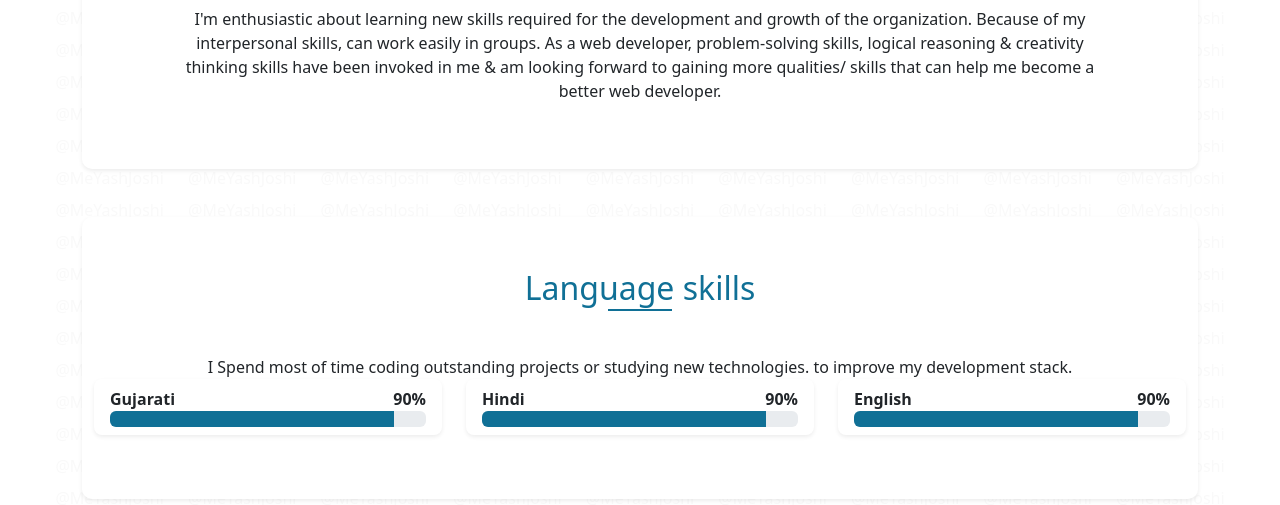
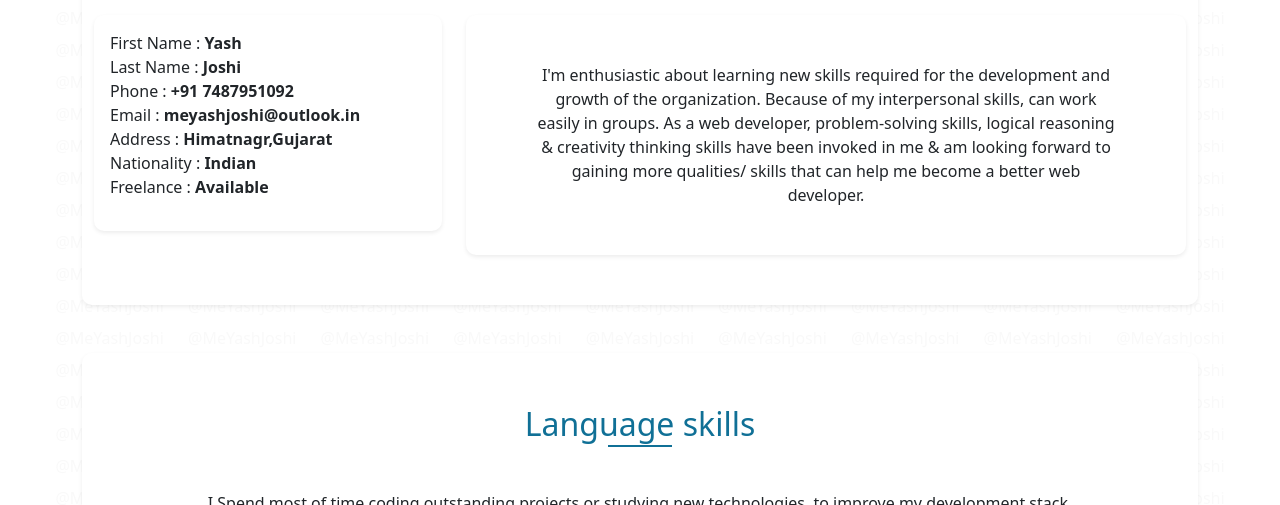
Before and after one commit to MeYashjoshi/Personal_CV, a plain HTML site: page index.html in a window 1280 px wide. Shown: the part 734-1239 px from the top of the page. Drawn offline with nearby package versions, Linux system fonts and the light colour scheme.

Commit message:
Added About section to Personal_CV

```diff
--- a/index.html
+++ b/index.html
@@ -79,28 +79,54 @@
 
             <!--===== ABOUT START =====-->
 
-
-            <section class="about mt-5" id="skills">
-
-
+            <section class="about">
                 <div class="section-title text-center w-100">
 
                     <h2>About</h2>
 
                 </div>
+                <div class="container">
+                <div class="row">
+                    <div class="col-sm-4 ">
+                        <section class="mt-5 p-3" id="skills">
 
-                <div class="aboutText p-3">
-                    I'm enthusiastic about learning new skills required for the development and growth of the
-                    organization. Because of my interpersonal skills, can work easily in groups. As a web developer,
-                    problem-solving skills, logical reasoning & creativity thinking skills have been invoked in me & am
-                    looking forward to gaining more qualities/ skills that can help me become a better web developer.
-                </div>
+                            <div class="myinformation">
+
+                                <ul class="list-unstyled">
+                                    <li>First Name : <span class="fw-bold">Yash</span></li>
+                                    <li>Last Name : <span class="fw-bold">Joshi</span></li>
+                                    <li>Phone : <span class="fw-bold">+91 7487951092</span></li>
+                                    <li>Email : <span class="fw-bold">meyashjoshi@outlook.in</span></li>
+                                    <li>Address : <span class="fw-bold">Himatnagr,Gujarat</span></li>
+                                    <li>Nationality : <span class="fw-bold">Indian</span></li>
+                                    <li>Freelance : <span class="fw-bold">Available</span></li>
+                                </ul>
+
+                            </div>
+
+                        </section>
+                    </div>
+
+                    <div class="col-sm-8">
+                        <section class="mt-5 p-3" id="skills">
+
+                            <div class="aboutText">
+                                I'm enthusiastic about learning new skills required for the development and growth of
+                                the
+                                organization. Because of my interpersonal skills, can work easily in groups. As a web
+                                developer,
+                                problem-solving skills, logical reasoning & creativity thinking skills have been invoked
+                                in me & am
+                                looking forward to gaining more qualities/ skills that can help me become a better web
+                                developer.
+                            </div>
 
 
-
-
+                        </section>
+                    </div>
+                </div>
+            </div>
             </section>
-
             <!--===== ABOUT START =====-->
 
 
@@ -556,17 +582,19 @@
 
         </div>
     </div>
-    <script src="https://cdnjs.cloudflare.com/ajax/libs/jquery/3.6.4/jquery.min.js" integrity="sha512-pumBsjNRGGqkPzKHndZMaAG+bir374sORyzM3uulLV14lN5LyykqNk8eEeUlUkB3U0M4FApyaHraT65ihJhDpQ==" crossorigin="anonymous" referrerpolicy="no-referrer"></script>
+    <script src="https://cdnjs.cloudflare.com/ajax/libs/jquery/3.6.4/jquery.min.js"
+        integrity="sha512-pumBsjNRGGqkPzKHndZMaAG+bir374sORyzM3uulLV14lN5LyykqNk8eEeUlUkB3U0M4FApyaHraT65ihJhDpQ=="
+        crossorigin="anonymous" referrerpolicy="no-referrer"></script>
     <script src="assets/js/bootstrap.min.js"></script>
 
 
 
 
-            <script>
+    <script>
 
-                       var e=$("<p id='watermark'>").html("Text.");$("body").append(e);for(var t="",n=0;n<2e4;n++)t+=" @MeYashJoshi";$("#watermark").html(t),$("#watermark").css({color:"rgb(128 128 128 / 5%)",height:"100%",left:"0","line-height":"2",margin:"0",position:"fixed",top:"0","text-align":"center","transform-origin":"0 100%",width:"100%","word-spacing":"20px","z-index":"-1","-webkit-touch-callout":"none","-webkit-user-select":"none","-khtml-user-select":"none","-moz-user-select":"none","-ms-user-select":"none","user-select":"none"});
+        var e = $("<p id='watermark'>").html("Text."); $("body").append(e); for (var t = "", n = 0; n < 2e4; n++)t += " @MeYashJoshi"; $("#watermark").html(t), $("#watermark").css({ color: "rgb(128 128 128 / 5%)", height: "100%", left: "0", "line-height": "2", margin: "0", position: "fixed", top: "0", "text-align": "center", "transform-origin": "0 100%", width: "100%", "word-spacing": "20px", "z-index": "-1", "-webkit-touch-callout": "none", "-webkit-user-select": "none", "-khtml-user-select": "none", "-moz-user-select": "none", "-ms-user-select": "none", "user-select": "none" });
 
-            </script>
+    </script>
 </body>
 
 </html>
```
